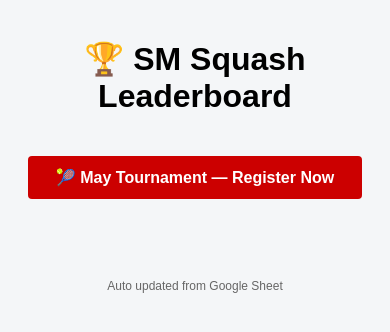
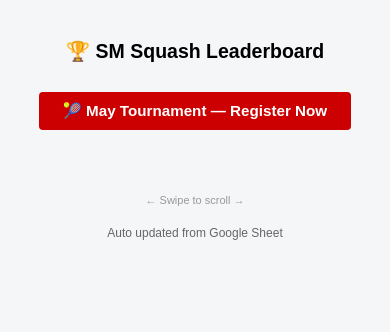
Before and after one commit to smsquash/smsquash.github.io, a plain HTML site: page index.html in a window 390 px wide. Drawn offline with Linux system fonts and the light colour scheme; no server answers.

Commit message:
Enhance mobile responsiveness and styling
Added responsive design features for mobile, including a scrollable table wrapper and a scroll hint. Updated the tournament registration link styling.

```diff
--- a/index.html
+++ b/index.html
@@ -13,20 +13,31 @@
     }
     h1 {
       margin-top: 20px;
+      font-size: clamp(1.2rem, 5vw, 2rem);
     }
-    table {
+
+    /* Wrap table in a scrollable container for mobile */
+    .table-wrapper {
+      overflow-x: auto;
+      -webkit-overflow-scrolling: touch;
       margin: 30px auto;
-      border-collapse: collapse;
       width: 95%;
       max-width: 700px;
-      background: white;
       border-radius: 10px;
-      overflow: hidden;
       box-shadow: 0 4px 10px rgba(0,0,0,0.1);
     }
+
+    table {
+      border-collapse: collapse;
+      width: 100%;
+      min-width: 320px;
+      background: white;
+    }
+
     th, td {
-      padding: 12px;
+      padding: 12px 10px;
       border-bottom: 1px solid #eee;
+      white-space: nowrap;
     }
     th {
       background: #111;
@@ -38,6 +49,33 @@
     tr:hover {
       background: #f1f1f1;
     }
+
+    /* Scroll hint on small screens */
+    .scroll-hint {
+      display: none;
+      font-size: 11px;
+      color: #999;
+      margin-top: 8px;
+    }
+    @media (max-width: 500px) {
+      .scroll-hint { display: block; }
+      th, td { padding: 10px 8px; font-size: 0.9rem; }
+    }
+
+    .tournament-banner {
+      display: inline-block;
+      margin: 16px auto 4px;
+      background: #cc0000;
+      color: white;
+      padding: 10px 24px;
+      text-decoration: none;
+      font-weight: bold;
+      font-size: 0.95rem;
+      border-radius: 4px;
+      transition: background 0.2s;
+    }
+    .tournament-banner:hover { background: #990000; }
+
     .footer {
       margin-top: 20px;
       font-size: 12px;
@@ -46,37 +84,34 @@
   </style>
 </head>
 <body>
+<h1>🏆 SM Squash Leaderboard</h1>
 
-<h1>🏆 SM Squash Leaderboard</h1>
-<a href="tournament.html" style="display:inline-block; margin: 20px auto; background:#cc0000; color:white; padding:12px 28px; font-weight:bold; text-decoration:none; border-radius:4px;">🎾 May Tournament — Register Now</a>
-<table id="leaderboard"></table>
+<a href="tournament.html" class="tournament-banner">🎾 May Tournament — Register Now</a>
 
+<div class="table-wrapper">
+  <table id="leaderboard"></table>
+</div>
+<div class="scroll-hint">← Swipe to scroll →</div>
 <div class="footer">Auto updated from Google Sheet</div>
+
 <script>
 const url = "https://docs.google.com/spreadsheets/d/e/2PACX-1vRfrLqNVMK4mC4Suu99ZHbrP0qFNwUDeg0KhQg3nvIIy61Ujn3pF2DSuir_t9E-dFYR_CcmkmBgezhy/pub?gid=2108913512&single=true&output=csv";
-
 fetch(url)
   .then(response => response.text())
   .then(data => {
     const rows = data.trim().split("\n").map(r => r.split(","));
     const table = document.getElementById("leaderboard");
-
     rows.forEach((row, rowIndex) => {
       const tr = document.createElement("tr");
-
       row.forEach((cell, colIndex) => {
         const element = document.createElement(rowIndex === 0 ? "th" : "td");
         element.innerText = cell;
-
-        // Add sorting on header click
         if (rowIndex === 0) {
           element.style.cursor = "pointer";
           element.addEventListener("click", () => sortTable(colIndex));
         }
-
         tr.appendChild(element);
       });
-
       table.appendChild(tr);
     });
   });
@@ -85,21 +120,17 @@ function sortTable(colIndex) {
   const table = document.getElementById("leaderboard");
   const rows = Array.from(table.rows).slice(1);
   const isNumeric = !isNaN(rows[0].cells[colIndex].innerText);
-
   const asc = table.getAttribute("data-sort") !== "asc";
   table.setAttribute("data-sort", asc ? "asc" : "desc");
-
   rows.sort((a, b) => {
     let A = a.cells[colIndex].innerText;
     let B = b.cells[colIndex].innerText;
-
     if (isNumeric) {
       return asc ? A - B : B - A;
     } else {
       return asc ? A.localeCompare(B) : B.localeCompare(A);
     }
   });
-
   rows.forEach(row => table.appendChild(row));
 }
 </script>
```
